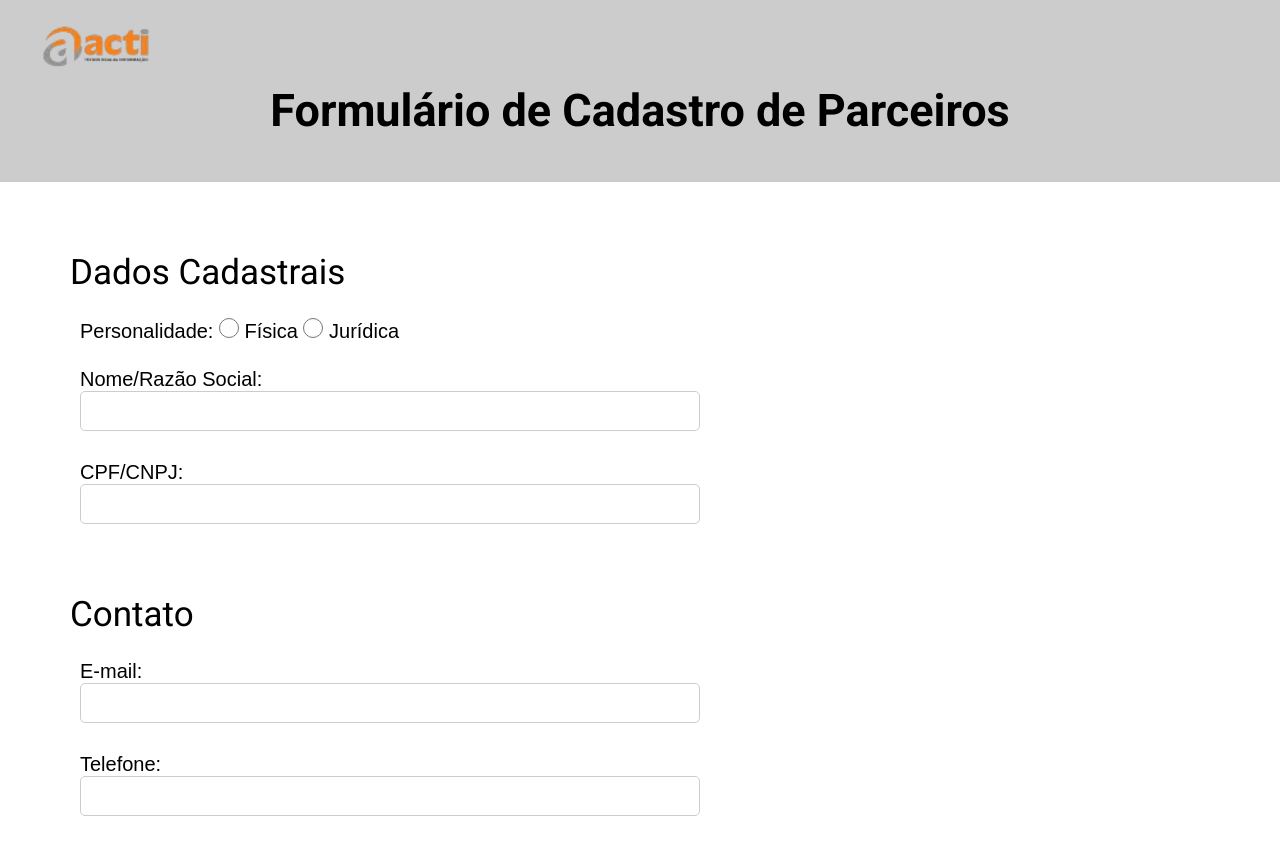
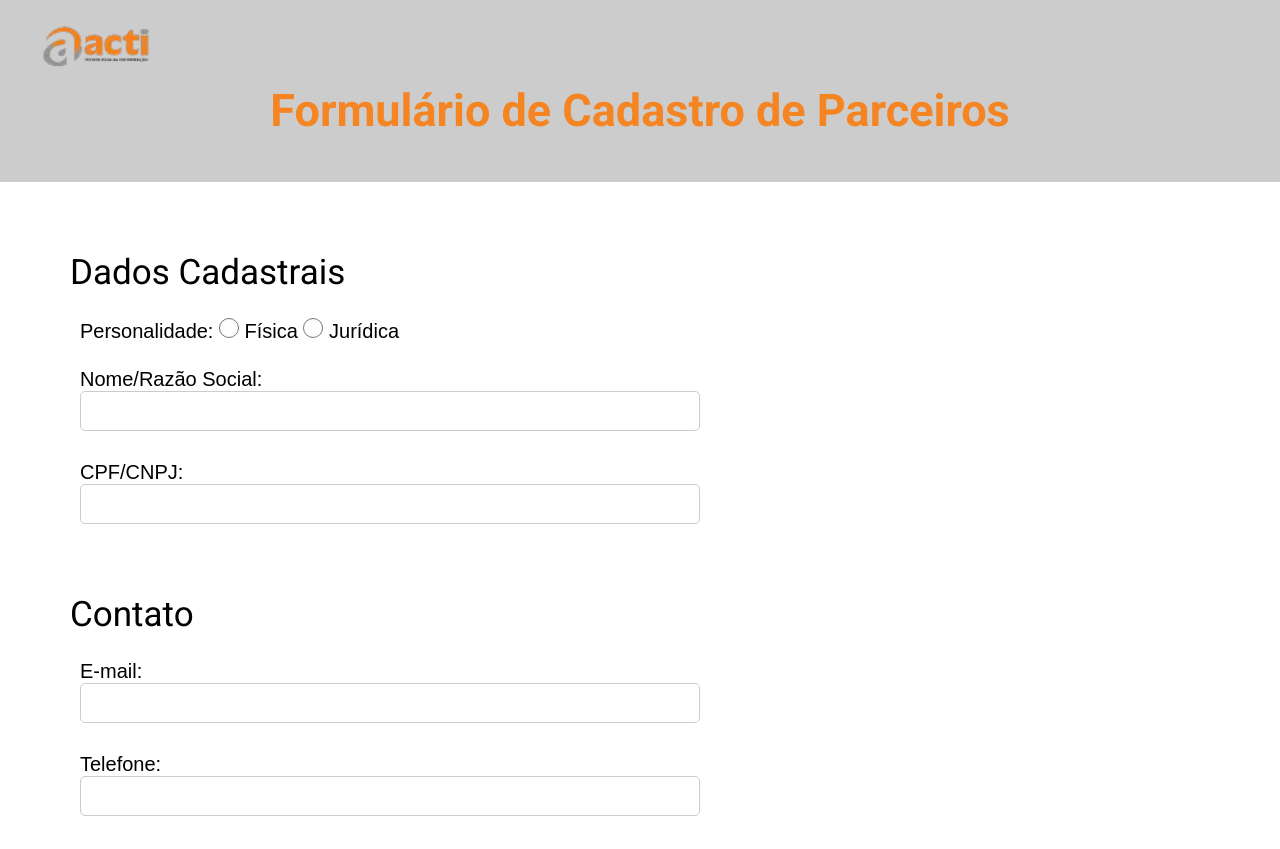
Before and after one commit to claraleal-workhub/Processo-seletivo-est-gio-web, a plain HTML site: page frontend/index.html in a window 1280 px wide. Shown: the top 849 px of the page. Drawn offline with nearby package versions, Linux system fonts and the light colour scheme.

Commit message:
adicionei cor

```diff
--- a/frontend/css/style.css
+++ b/frontend/css/style.css
@@ -17,6 +17,7 @@ header {
 }
 
 h1 {
+  color:#f58422;
   justify-self: center;
   padding-bottom: 45px;
   font-size: 45px;
```
